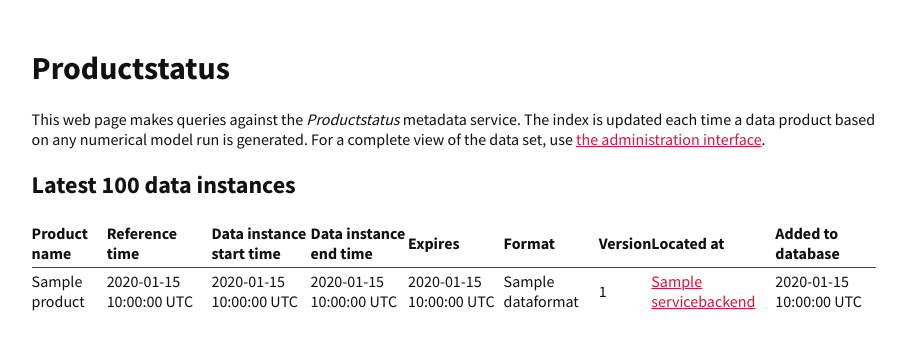
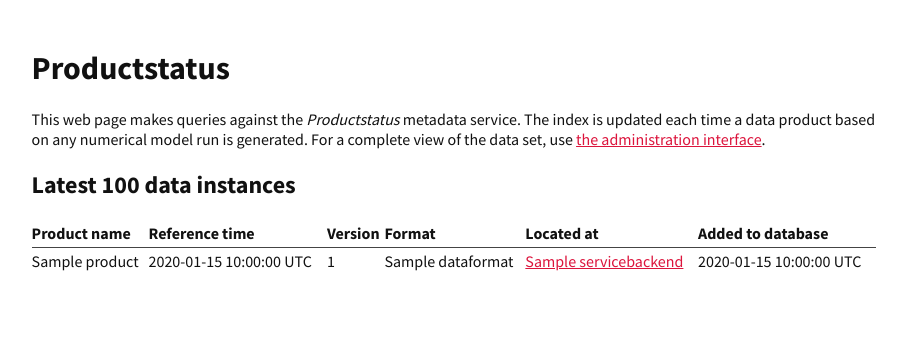
Before and after one commit to metno/productstatus, a Django app: page /datainstance/ in a window 1280 px wide. Shown: the top 350 px of the page, without its empty margins (186-1093 px from the left). Run offline with Django 3.2, Linux system fonts and the light colour scheme; tables that the repository leaves empty hold one stand-in row (values such as "Sample post").

Commit message:
Visual cleanup
Summary: This patch makes the front page prettier with less details, and shortens the internal model name of the Data class, making it easier to browse the admin interface.

Test Plan: View the front page and admin interface. Run the test suite.

Reviewers: #ecdiss, havardf

Reviewed By: #ecdiss, havardf

Projects: #ecdiss

Differential Revision: https://phab.met.no/D1342

```diff
--- a/productstatus/core/models.py
+++ b/productstatus/core/models.py
@@ -57,8 +57,8 @@ class ProductInstance(models.Model):
     def save(self, *args, **kwargs):
         """
         Ensure that the 'version' field remains untouched when saving an
-        existing model run, and auto-increment that field when creating a model
-        run with a reference time and model combination that already exists.
+        existing product instance, and auto-increment that field when creating
+        a model run with a reference time and model combination that already exists.
         """
         existing = ProductInstance.objects.filter(id=self.id)
         if existing.count() == 1:
@@ -86,7 +86,7 @@ class ProductInstance(models.Model):
 
 class Data(models.Model):
     """
-    A set of variables for a specific time period within a single model run.
+    A set of variables for a specific time period within a single product instance.
     """
     id = models.UUIDField(primary_key=True, default=uuid.uuid4, editable=False)
     product_instance = models.ForeignKey('ProductInstance')
@@ -97,9 +97,7 @@ class Data(models.Model):
     modified = models.DateTimeField(auto_now=True, editable=False)
 
     def __unicode__(self):
-        return u'Data from %(begin)s to %(end)s for model run %(product_instance)s' % {
-            'begin': unicode(self.time_period_begin),
-            'end': unicode(self.time_period_end),
+        return u'Data for product instance: %(product_instance)s' % {
             'product_instance': unicode(self.product_instance),
         }
 
--- a/productstatus/core/templates/core/datainstance_list.html
+++ b/productstatus/core/templates/core/datainstance_list.html
@@ -7,11 +7,8 @@
         <tr>
             <th>Product name</th>
             <th>Reference time</th>
-            <th>Data instance start time</th>
-            <th>Data instance end time</th>
-            <th>Expires</th>
+            <th>Version</th>
             <th>Format</th>
-            <th>Version</th>
             <th>Located at</th>
             <th>Added to database</th>
         </tr>
@@ -19,11 +16,8 @@
             <tr>
                 <td>{{ di.data.product_instance.product.name }}</td>
                 <td>{{ di.data.product_instance.reference_time|date:'Y-m-d H:i:s T' }}</td>
-                <td>{{ di.data.time_period_begin|date:'Y-m-d H:i:s T' }}</td>
-                <td>{{ di.data.time_period_end|date:'Y-m-d H:i:s T' }}</td>
-                <td>{{ di.expires|date:'Y-m-d H:i:s T' }}</td>
+                <td>{{ di.data.product_instance.version }}</td>
                 <td>{{ di.format.name }}</td>
-                <td>{{ di.data.product_instance.version }}</td>
                 <td><a href="{{ di.url }}">{{ di.service_backend.name }}</a></td>
                 <td>{{ di.created|date:'Y-m-d H:i:s T' }}</td>
             </tr>
```
